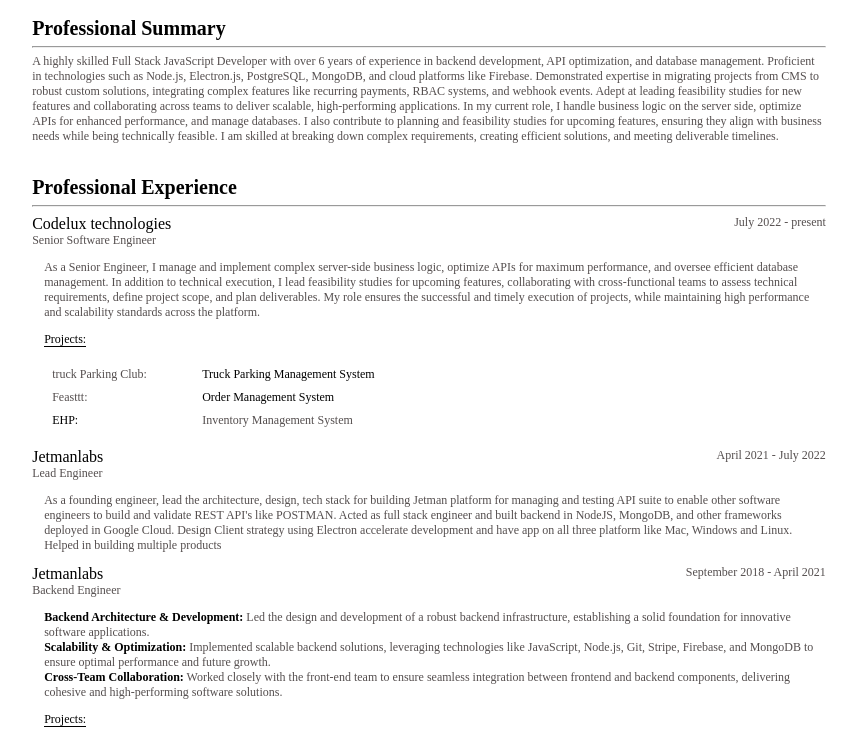
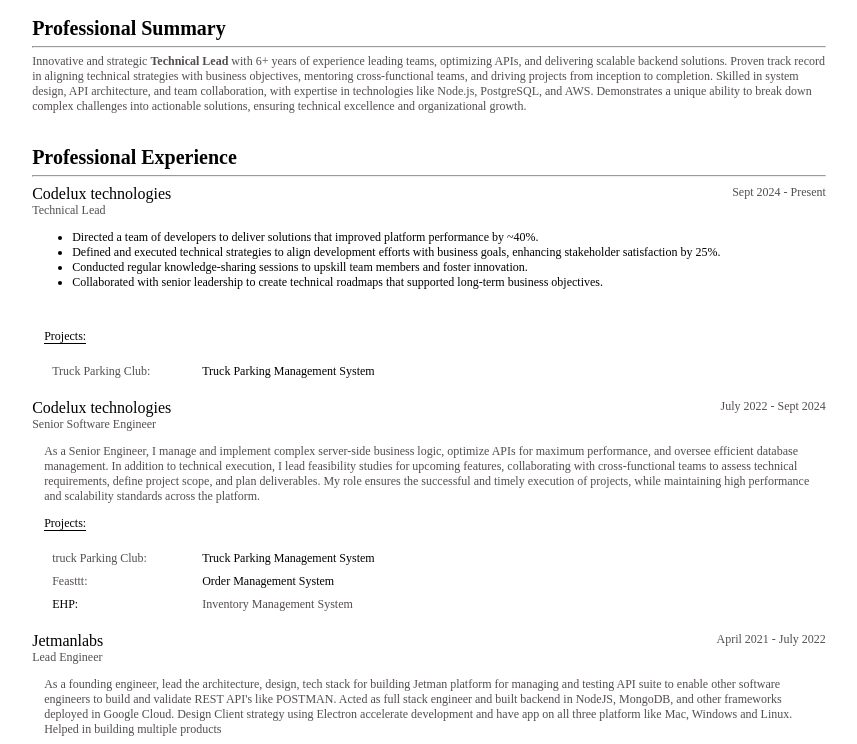
Before and after one commit to msdhaliwal/msdhaliwal, a plain HTML site: page resume.html in a window 1280 px wide. Shown: the part 162-906 px from the top of the page, without its empty margins (211-1068 px from the left). Drawn offline with Linux system fonts and the light colour scheme; a web font is replaced by a local one.

Commit message:
updated experience: tech lead

```diff
--- a/resume.html
+++ b/resume.html
@@ -201,7 +201,7 @@
   <header>
     <div class="row-1">
       <span class="name">Manpreet Singh,</span>
-      <span class="title">Senior Software Engineer</span>
+      <span class="title">Technical Lead</span>
     </div>
     <div class="row-2 color-dark-2">
       <a href="mailto:msdhaliwal@outlook.in" class="items color-dark-2">msdhaliwal@outlook.in</a> |
@@ -216,27 +216,53 @@
       <div class="block-title bold">Professional Summary</div>
       <hr />
       <div class="color-dark-2 font-12">
-        A highly skilled Full Stack JavaScript Developer with over 6 years of experience in backend development,
-        API optimization, and database management. Proficient in technologies such as Node.js, Electron.js,
-        PostgreSQL, MongoDB, and cloud platforms like Firebase. Demonstrated expertise in migrating projects from
-        CMS to robust custom solutions, integrating complex features like recurring payments, RBAC systems, and
-        webhook events. Adept at leading feasibility studies for new features and collaborating across teams to
-        deliver scalable, high-performing applications. In my current role, I handle business logic on the server
-        side, optimize APIs for enhanced performance, and manage databases. I also contribute to planning and
-        feasibility studies for upcoming features, ensuring they align with business needs while being technically
-        feasible. I am skilled at breaking down complex requirements, creating efficient solutions, and meeting
-        deliverable timelines.
+        Innovative and strategic <b>Technical Lead</b> with 6+ years of experience leading teams, optimizing APIs, and
+        delivering scalable backend solutions.
+        Proven track record in aligning technical strategies with business objectives, mentoring cross-functional teams,
+        and driving projects from inception to completion.
+        Skilled in system design, API architecture, and team collaboration, with expertise in technologies like Node.js,
+        PostgreSQL, and AWS.
+        Demonstrates a unique ability to break down complex challenges into actionable solutions, ensuring technical
+        excellence and organizational growth.
       </div>
     </div>
     <!-- experience -->
     <div class="block">
       <div class="block-title bold">Professional Experience</div>
       <hr />
+      <!-- codelux experience - Technical Lead -->
+      <div class="block-item">
+        <div class="grid-2">
+          <span class="font-16">Codelux technologies</span>
+          <span class="font-12 text-right color-dark-2">Sept 2024 - Present</span>
+          <span class="font-12 color-dark-2">Technical Lead</span>
+        </div>
+        <p class="font-12 color-dark-2 pl-12">
+          <ul>
+            <li>Directed a team of developers to deliver solutions that improved platform performance by ~40%.</li>
+            <li>Defined and executed technical strategies to align development efforts with business goals, enhancing
+              stakeholder satisfaction by 25%.</li>
+            <li>Conducted regular knowledge-sharing sessions to upskill team members and foster innovation.</li>
+            <li>Collaborated with senior leadership to create technical roadmaps that supported long-term business objectives.</li>
+          </ul>
+          <br />
+        </p>
+        <span class="grid-2 pl-12">
+          <span class="font-12"> <span class="under-line">Projects: </span></span><span></span>
+          <ul class="project-list">
+            <li>
+              <a href="#truck-parking-club" class="color-dark-2" title="truck parking management">Truck Parking
+                Club:</a>
+              <span>Truck Parking Management System</span>
+            </li>
+          </ul>
+        </span>
+      </div>
       <!-- codelux experience - Senior Software Engineer -->
       <div class="block-item">
         <div class="grid-2">
           <span class="font-16">Codelux technologies</span>
-          <span class="font-12 text-right color-dark-2">July 2022 - present</span>
+          <span class="font-12 text-right color-dark-2">July 2022 - Sept 2024</span>
           <span class="font-12 color-dark-2">Senior Software Engineer</span>
         </div>
         <p class="font-12 color-dark-2 pl-12">
```
